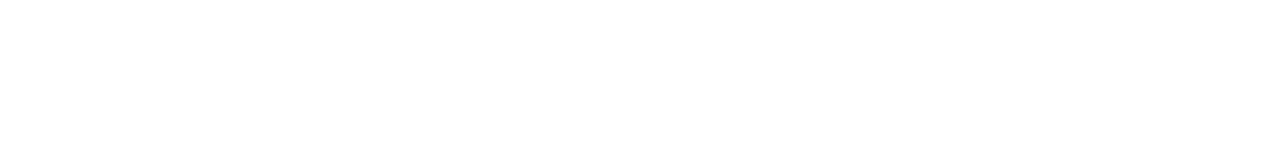
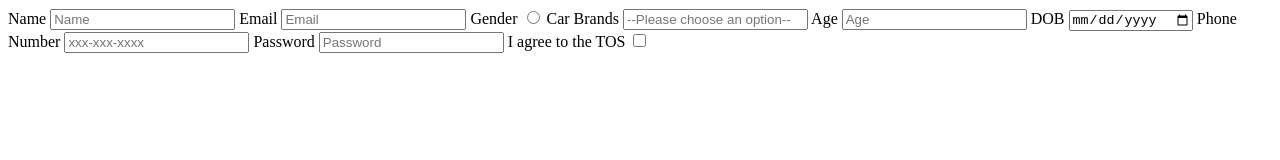
Before and after one commit to acciojob/signup-form-car-mdharis98, a website: page main.html in a window 1280 px wide. Drawn offline with Linux system fonts and the light colour scheme.

Commit message:
created a submission

```diff
--- a/main.html
+++ b/main.html
@@ -8,6 +8,34 @@
 
 <body>
 	<!-- the entire body must be written by student -->
+
+	<label for="name">Name</label>
+	<input id="name" type="text" placeholder="Name" required>
+
+	<label for="email">Email</label>
+	<input id="email" type="email" placeholder="Email" required>
+
+	<label for="gender_m, gender-f">Gender</label>
+	<input id="gender-m, gender-f" type="radio" required>
+
+	<label for="cars">Car Brands</label>
+	<input id="cars" type="select" placeholder="--Please choose an option--" required>
+
+	<label for="age">Age</label>
+	<input id="age" type="number" placeholder="Age" required>
+
+	<label for="dob">DOB</label>
+	<input id="dob" type="date" required>
+
+	<label for="tel">Phone Number</label>
+	<input id="tel" type="number" placeholder="xxx-xxx-xxxx">
+
+	<label for="password">Password</label>
+	<input id="password" type="password" placeholder="Password" required>
+
+	<label for="tos">I agree to the TOS</label>
+	<input id="tos" type="checkbox" required>
+
     <script type="text/javascript" src="./script.js">
 </script>
 
```
